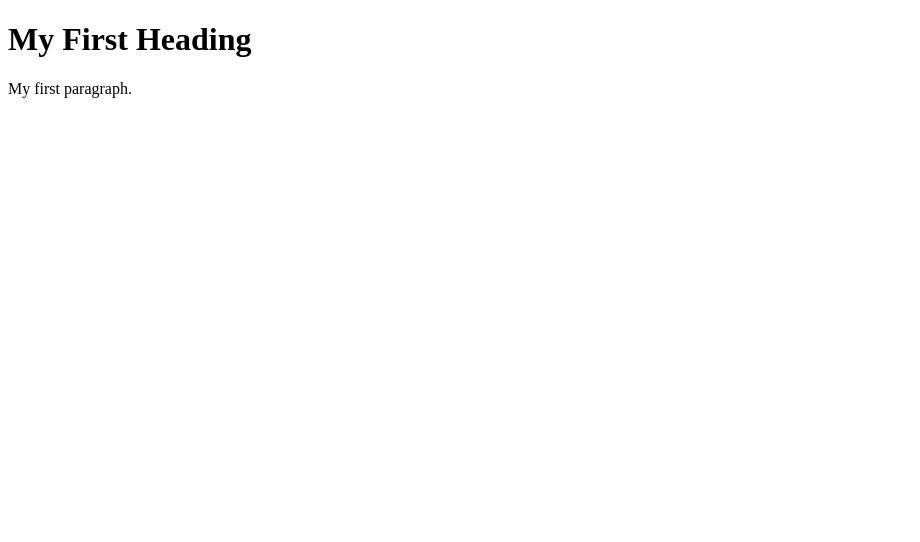
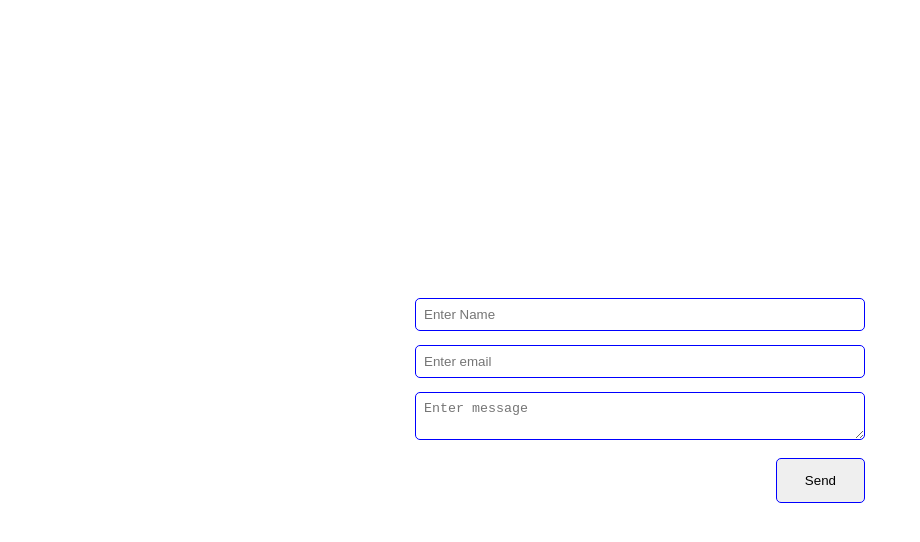
Before and after one commit to nasir-williams-portfolio/monoarchive.github.io, a plain HTML site: page index.html in a window 1280 px wide. Shown: the whole page, without its empty margins (0-920 px from the left). Drawn offline with Linux system fonts and the light colour scheme.

Commit message:
created an email submission

```diff
--- a/index.html
+++ b/index.html
@@ -1,10 +1,25 @@
-<!DOCTYPE html>
-<html>
+<!doctype html>
+<html lang="en">
+<head>
+    <meta charset="utf-8">
+    <meta name="viewport" content="width=device-width, initial-scale=1">
+    <title>Website</title>
+    <link rel="stylesheet" href="styles.css">
+</head>
 <body>
 
-<h1>My First Heading</h1>
-
-<p>My first paragraph.</p>
+<form method="post" action="https://formsubmit.co/nwilliams7123@gmail.com">
+    <label>
+        <input name="name" type="text" placeholder="Enter Name" required/>
+    </label>
+    <label>
+        <input name="email" type="email" placeholder="Enter email" required/>
+    </label>
+    <label>
+        <textarea name="message" placeholder="Enter message"></textarea>
+    </label>
+    <button type="submit">Send</button>
+</form>
 
 </body>
 </html>
--- /dev/null
+++ b/styles.css
@@ -0,0 +1,49 @@
+*{
+    margin: 0;
+    box-sizing: border-box;
+    padding: 0;
+    transition-duration: 200ms;
+}
+
+body{
+    min-height: 100vh;
+    display: flex;
+    flex-direction: column;
+    padding: 24px;
+    justify-content: center;
+    align-items: center;
+}
+
+form{
+    display: flex;
+    flex-direction: column;
+    gap: 14px;
+    max-width: 450px;
+    width: 100%;
+    margin: 0 auto;
+}
+
+input,
+textarea {
+    width: 100%;
+    background: transparent;
+    padding: 8px;
+}
+
+input:focus,
+textarea:focus{
+    outline: none;
+    border-color: navy;
+}
+
+button{
+    margin-left: auto;
+    padding: 14px 28px;
+}
+
+input,
+textarea,
+button{
+    border-radius: 5px;
+    border: 1px solid blue;
+}
```
